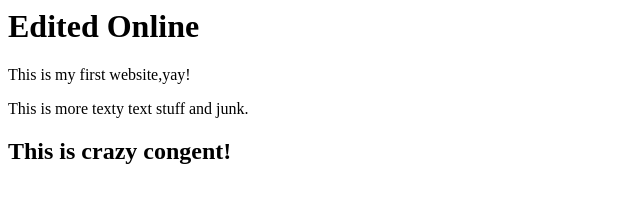
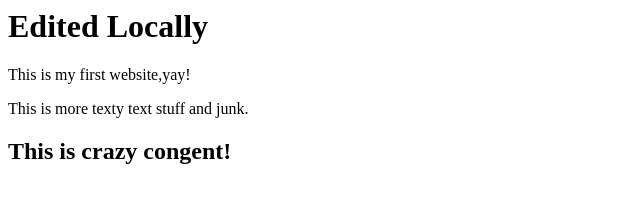
Before and after one commit to tongocthao/intro-to-github, a plain HTML site: page index.html in a window 1280 px wide. Shown: the full height of the page, 0-640 px from the left. Drawn offline with Linux system fonts and the light colour scheme.

Commit message:
Edit the local <h1>

```diff
--- a/index.html
+++ b/index.html
@@ -1,4 +1,4 @@
-<h1>Edited Online</h1>
+<h1>Edited Locally</h1>
 
 <p>This is my first website,yay!<p>
 
```
